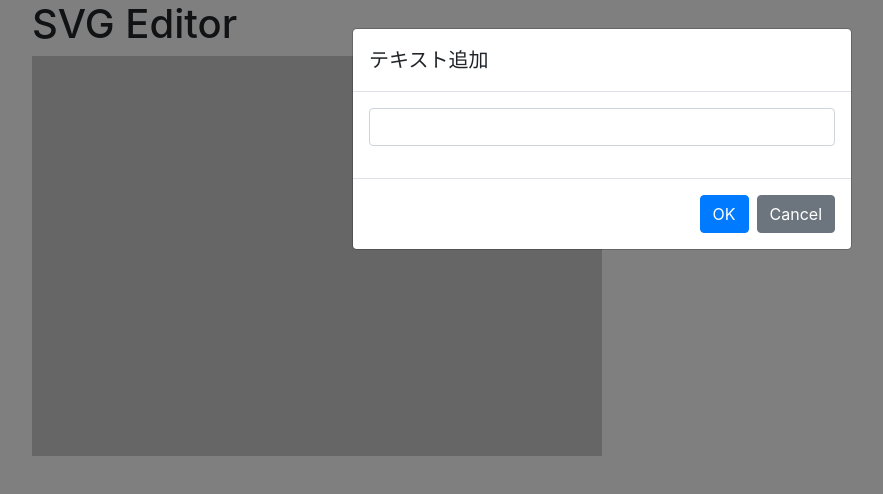
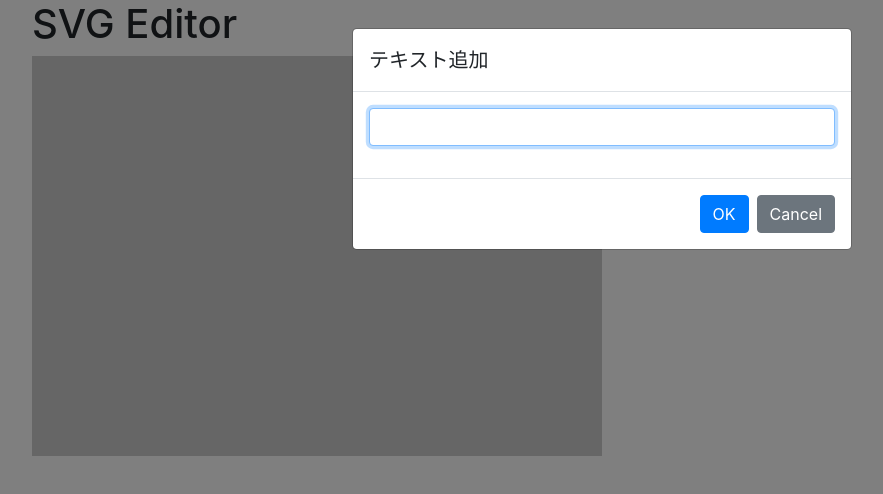
Before and after one commit to myomi/vue-sample, a Vue app: page /#/ in a window 1280 px wide. Both pictures are taken after a click on the button "Text". Shown: the top 494 px of the page, without its empty margins (38-921 px from the left). Built offline with nearby package versions, Linux system fonts and the light colour scheme.

Commit message:
Focus input field when modal is opened.

```diff
--- a/src/components/ModalAddText.vue
+++ b/src/components/ModalAddText.vue
@@ -8,7 +8,7 @@
         <div class="modal-body">
           <form>
             <div class="form-group">
-              <input type="text" class="form-control" v-model="text">
+              <input type="text" class="form-control" v-model="text" id="ModalAddTextInput">
             </div>
           </form>
         </div>
@@ -37,6 +37,8 @@ export default {
   mounted: function () {
     $(this.$el).modal({
       show: false
+    }).on('shown.bs.modal', function () {
+      $('#ModalAddTextInput').focus()
     })
   },
   watch: {
```
